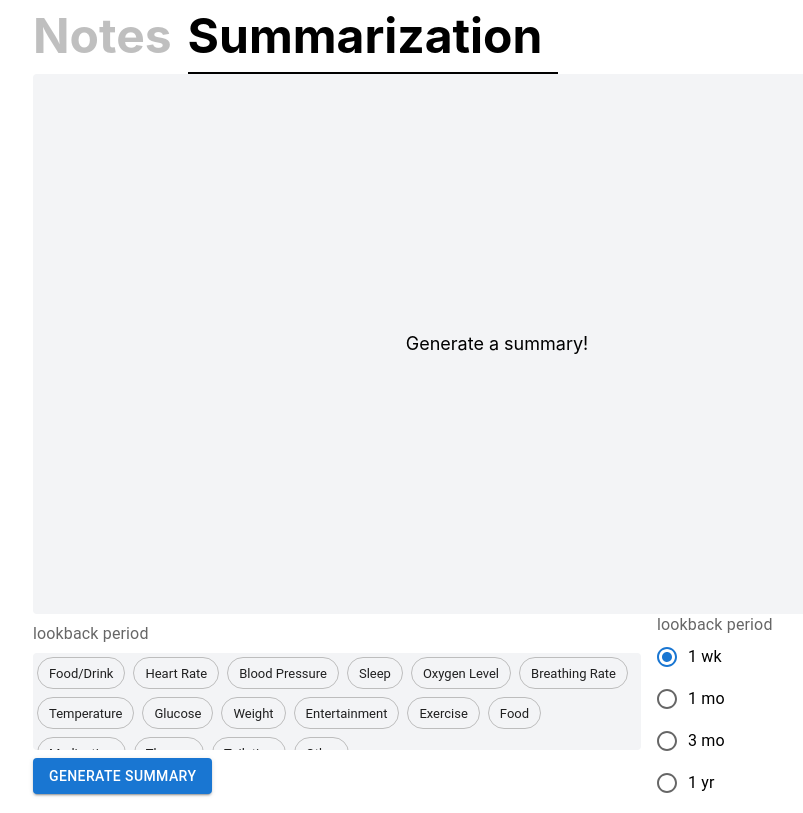
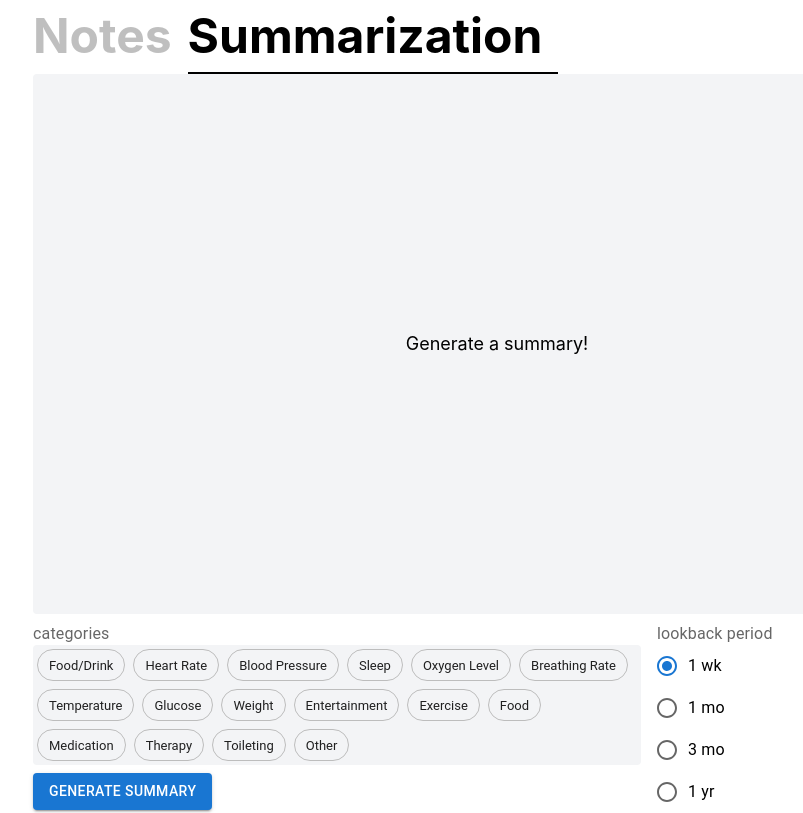
Before and after one commit to bhivam/mirakare-sst-poc, a React (Create React App) app: page / in a window 1280 px wide. Both pictures are taken after a click on the element "Summarization". Shown: the whole page, without its empty margins (143-946 px from the left). Built offline with nearby package versions, Linux system fonts and the light colour scheme; no server answers.

Commit message:
corrected setting styling

```diff
--- a/src/pages/Summarization.tsx
+++ b/src/pages/Summarization.tsx
@@ -104,7 +104,8 @@ export default function ObservationPage() {
             </div>
             <div className="w-full h-[25%] flex flex-row items-center gap-4">
                 <div className="h-full w-2/3 flex flex-col justify-between gap-2 pt-2">
-                    <FormLabel>lookback period</FormLabel>
+                    <div>
+                        <FormLabel>categories</FormLabel>
                         <div className="flex flex-row bg-gray-100 rounded p-1 gap-2 flex-wrap overflow-y-scroll">
                             {categories.map((category, i) =>
                                 <Chip
@@ -115,6 +116,8 @@ export default function ObservationPage() {
                                 />
                             )}
                         </div>
+
+                    </div>
                     <div>
                         <Button variant="contained" onClick={
                             () => GetSummary()
@@ -124,7 +127,7 @@ export default function ObservationPage() {
 
                     </div>
                 </div>
-                <div className="w-1/3 pt-2">
+                <div className="h-full flex flex-col w-1/3 pt-2">
                     <FormLabel>lookback period</FormLabel>
                     <RadioGroup
                         value={lookback}
```
Lines whose indentation alone changed are shown as unchanged.
